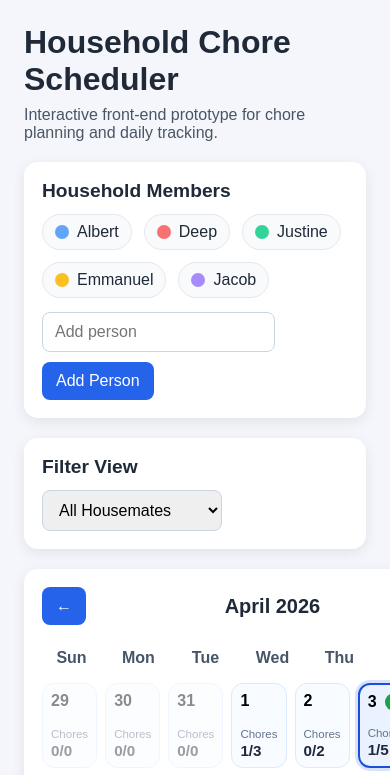
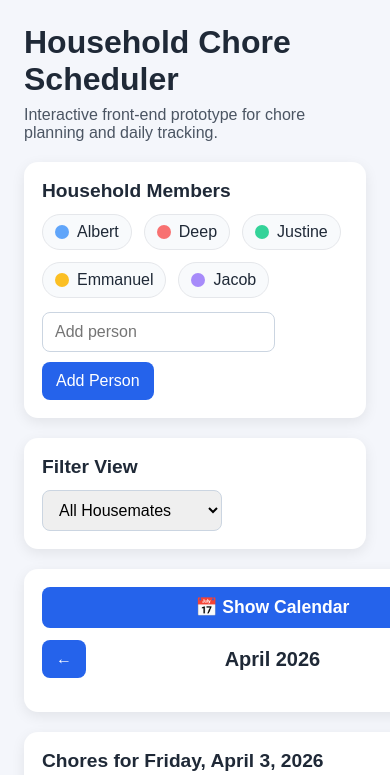
Before and after one commit to WencesJacobLorenzo/CECS-448-Project-2--Chore-Scheduler-Prototype, a React (Vite) app: page / in a window 390 px wide. Shown: the top 775 px of the page. Built offline with nearby package versions, Linux system fonts and the light colour scheme.

Commit message:
drop down calendar

```diff
--- a/src/components/ChoreScheduler.jsx
+++ b/src/components/ChoreScheduler.jsx
@@ -44,6 +44,7 @@ function ChoreScheduler() {
   const [bulkTimeUnit, setBulkTimeUnit] = useState("weeks");
   const [bulkFrequency, setBulkFrequency] = useState("weekly");
   const [bulkDaysOfWeek, setBulkDaysOfWeek] = useState([1]);
+  const [mobileCalendarOpen, setMobileCalendarOpen] = useState(false);
 
   const calendarDays = useMemo(() => getCalendarDays(currentMonth), [currentMonth]);
 
@@ -274,6 +275,14 @@ function ChoreScheduler() {
       <section className="main-grid">
         <div className="calendar-panel card">
           <div className="calendar-header">
+            <button
+              className="mobile-calendar-toggle"
+              onClick={() => setMobileCalendarOpen(!mobileCalendarOpen)}
+            >
+              {mobileCalendarOpen ? '📅 Hide Calendar' : '📅 Show Calendar'}
+            </button>
+
+            <div className="month-navigation">
               <button onClick={() => setCurrentMonth(moveMonth(currentMonth, -1))}>
                 ←
               </button>
@@ -282,7 +291,9 @@ function ChoreScheduler() {
                 →
               </button>
             </div>
+          </div>
 
+          <div className={`calendar-content ${mobileCalendarOpen ? 'mobile-open' : 'mobile-closed'}`}>
             <div className="calendar-weekdays">
               <div>Sun</div>
               <div>Mon</div>
@@ -309,7 +320,10 @@ function ChoreScheduler() {
                       ${isSelected ? "selected" : ""}
                       ${isToday ? "today" : ""}
                     `}
-                  onClick={() => setSelectedDate(dateKey)}
+                    onClick={() => {
+                      setSelectedDate(dateKey);
+                      setMobileCalendarOpen(false);
+                    }}
                   >
                     <div className="day-top">
                       <span className="day-number">{date.getDate()}</span>
@@ -325,6 +339,7 @@ function ChoreScheduler() {
                   </button>
                 );
               })}
+            </div>
           </div>
         </div>
 
--- a/src/styles/choreScheduler.css
+++ b/src/styles/choreScheduler.css
@@ -136,6 +136,17 @@ select {
 .calendar-header h2 {
   margin: 0;
   font-size: 1.25rem;
+}
+
+.mobile-calendar-toggle {
+  display: none; /* Hidden on desktop by default */
+}
+
+.month-navigation {
+  display: flex;
+  justify-content: space-between;
+  align-items: center;
+  width: 100%;
 }
 
 .calendar-weekdays {
@@ -405,6 +416,63 @@ select {
   .main-grid {
     grid-template-columns: 1fr;
   }
+
+  /* Restructure calendar header for mobile */
+  .calendar-header {
+    flex-direction: column;
+    align-items: stretch;
+    gap: 12px;
+  }
+
+  /* Show and style the toggle button */
+  .mobile-calendar-toggle {
+    display: block;
+    width: 100%;
+    padding: 16px 20px;
+    background: #2563eb;
+    color: white;
+    border: none;
+    border-radius: 10px;
+    font-size: 1.1rem;
+    font-weight: 600;
+    cursor: pointer;
+    transition: background 0.2s ease;
+    text-align: center;
+    order: -1; /* Ensures button appears first/above month navigation */
+  }
+
+  .mobile-calendar-toggle:hover {
+    background: #1d4ed8;
+  }
+
+  .mobile-calendar-toggle:active {
+    background: #1e40af;
+  }
+
+  /* Month navigation stays in its own row */
+  .month-navigation {
+    display: flex;
+    justify-content: space-between;
+    align-items: center;
+  }
+
+  /* Collapsed state - hide calendar with smooth animation */
+  .calendar-content.mobile-closed {
+    max-height: 0;
+    overflow: hidden;
+    opacity: 0;
+    margin-top: 0;
+    transition: max-height 0.4s ease-out, opacity 0.3s ease-out, margin-top 0.3s ease-out;
+  }
+
+  /* Expanded state - show calendar with smooth animation */
+  .calendar-content.mobile-open {
+    max-height: 2000px; /* Large enough for 6-row calendars */
+    overflow: visible;
+    opacity: 1;
+    margin-top: 16px;
+    transition: max-height 0.4s ease-in, opacity 0.3s ease-in, margin-top 0.3s ease-in;
+  }
 }
 
 @media (max-width: 700px) {
@@ -415,6 +483,23 @@ select {
 
   .calendar-day {
     min-height: 85px;
+  }
+}
+
+/* Ensure calendar always visible on desktop */
+@media (min-width: 1101px) {
+  .calendar-content {
+    max-height: none !important;
+    opacity: 1 !important;
+    overflow: visible !important;
+  }
+
+  .calendar-header {
+    flex-direction: row !important;
+  }
+
+  .month-navigation {
+    width: 100%;
   }
 }
 
```
Lines whose indentation alone changed are shown as unchanged.
